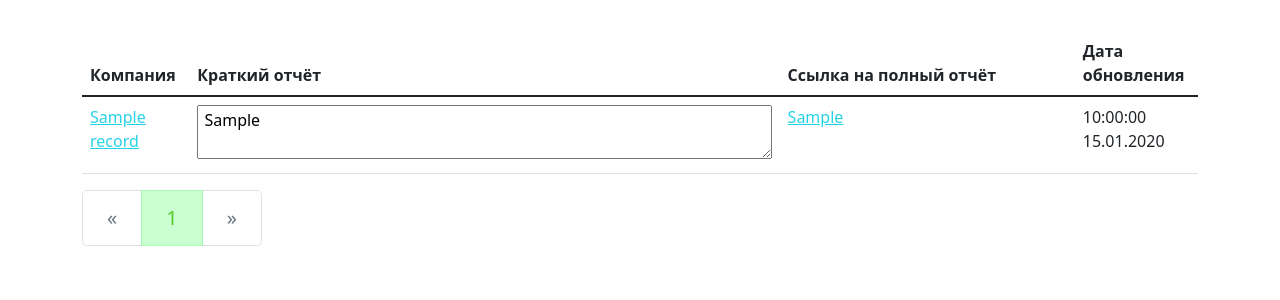
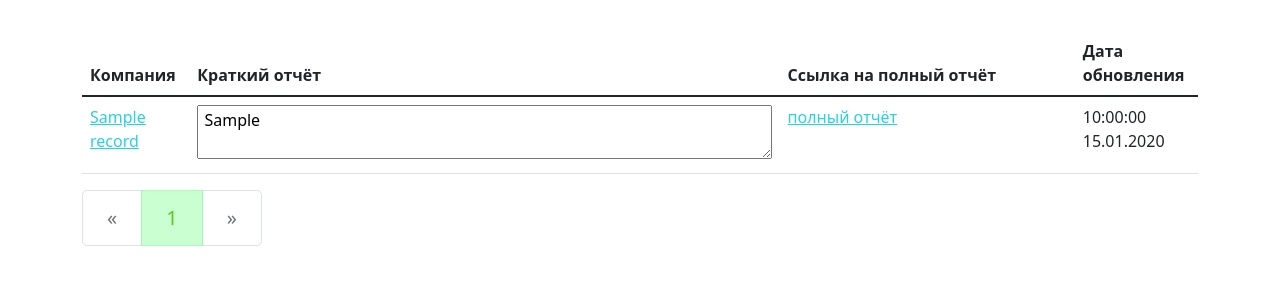
Before and after one commit to wwwAiru/web-msfo-stock-bot, a Flask app: page /msfo_records/ in a window 1280 px wide. Shown: the part 180-480 px from the top of the page. Run offline with Flask 2, Linux system fonts and the light colour scheme; a user stored in the database is signed in; tables that the repository leaves empty hold one stand-in row (values such as "Sample post"); parts of the project's set-up code (start-up, migrations or seed data) failed here and were passed over; some libraries are stand-ins or nearby versions.

Commit message:
фикс ссылок на полный отчёт

```diff
--- a/msfo_records/templates/msfo_records/index.html
+++ b/msfo_records/templates/msfo_records/index.html
@@ -72,7 +72,7 @@
         </td>
         {% endif %}
         <td class="col-6"><textarea readonly class="col-12"> {{ record.short_info }}</textarea></td>
-        <td class="col-3"><a href="{{ record.long_info }}">{{ record.long_info }}</a></td>
+        <td class="col-3"><a href="{{ record.long_info }}">полный отчёт</a></td>
 
         <!--тут небольшое форматирование вывода даты, мне удобно в формате: день.месяц.год
             можно настроить в любом удобном формате-->
```
